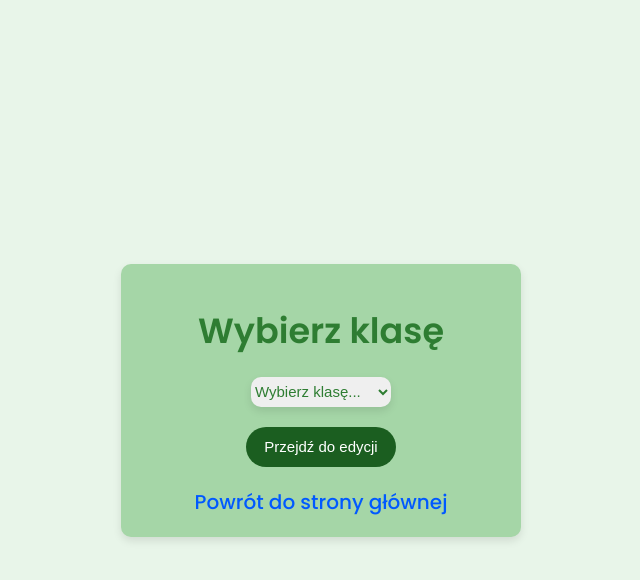
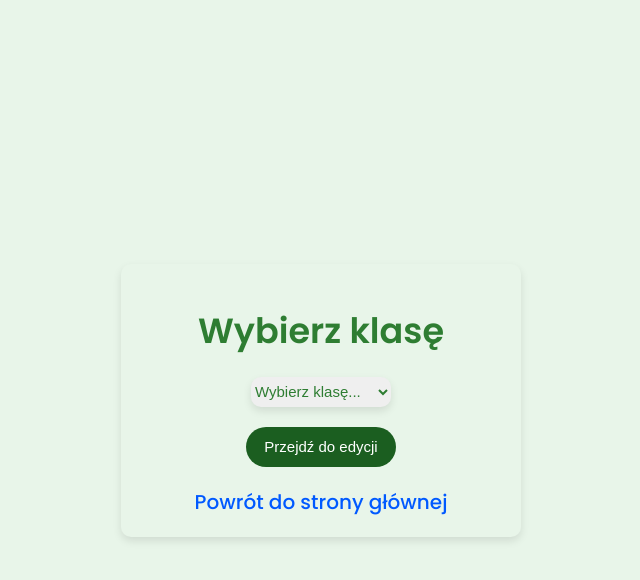
Before and after one commit to PiotrKier/dziennik, a PHP site: page /dziennik_nauczyciel.php in a window 1280 px wide. Shown: the top 580 px of the page, without its empty margins (319-959 px from the left). Run offline with PHP 8.4, Linux system fonts and the light colour scheme.

Commit message:
Add files via upload

```diff
--- a/dziennik_nauczyciel.php
+++ b/dziennik_nauczyciel.php
@@ -26,6 +26,9 @@
             box-shadow: 0 4px 8px rgba(0, 0, 0, 0.1);
 
         }
+        div.container{
+            background-color: #e8f5e9;
+        }
     </style>
 </head>
 <body>
```
